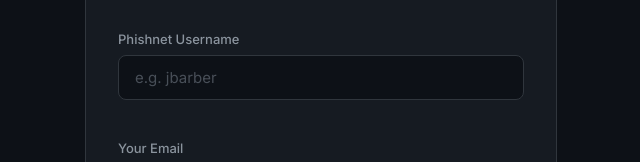
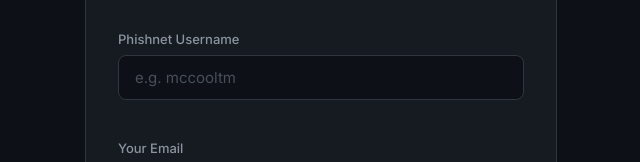
Before and after one commit to mccooltm-ux/your-phish-story, a website: page public/index.html in a window 1280 px wide. Shown: the part 2353-2515 px from the top of the page, 319-959 px from the left. Drawn offline with Linux system fonts and the light colour scheme.

Commit message:
Change placeholder username from jbarber to mccooltm

```diff
--- a/public/index.html
+++ b/public/index.html
@@ -533,7 +533,7 @@
       <form id="order-form" onsubmit="return false;">
         <div class="form-group">
           <label for="phishnet-username">Phishnet Username</label>
-          <input type="text" id="phishnet-username" name="phishnet_username" placeholder="e.g. jbarber" required autocomplete="off" />
+          <input type="text" id="phishnet-username" name="phishnet_username" placeholder="e.g. mccooltm" required autocomplete="off" />
           <div class="username-status" id="username-status"></div>
         </div>
 
```
